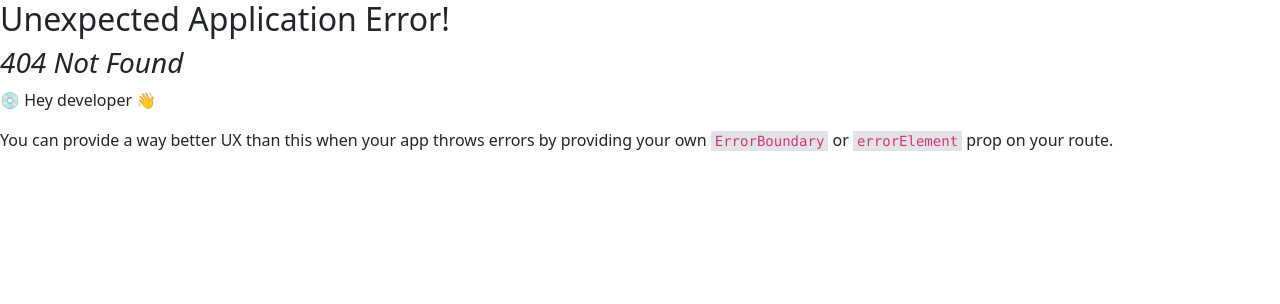
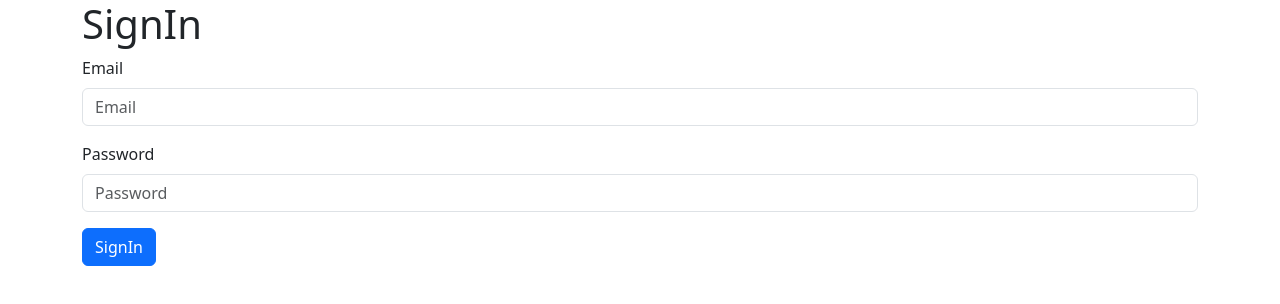
Before and after one commit to Let-sLearnCodingTogether/react-si52-2025-2026-Dherenn, a React (Vite) app: page /signIn in a window 1280 px wide. Before the commit this address had no page. Shown: the top 304 px of the page. Built offline with nearby package versions, Linux system fonts and the light colour scheme.

Commit message:
Entah Day Berapa Belajar React

```diff
--- /dev/null
+++ b/src/pages/movies/auth/signin/SignIn.tsx
@@ -0,0 +1,66 @@
+import { useState, type ChangeEvent, type FormEvent } from "react"
+import { Button, Form } from "react-bootstrap"
+import ApiClient from "../../../../utils/ApiClient"
+
+interface SignInForm{
+    email : string,
+    password: string
+}
+
+function SignIn(){
+    const [form, setForm] = useState<SignInForm>({
+            email: "",
+            password: ""
+        })
+
+    const onHandleChange = (event : ChangeEvent<HTMLInputElement>) => {
+            const {name, value} = event.target
+
+            setForm({
+                ...form,
+                [name] : value
+            })
+        }
+    const onSubmit = async (event : FormEvent<HTMLFormElement>) => {
+        event.preventDefault()
+        console.log("Tes")
+
+        try {
+            const response = await ApiClient.post("/signin", form)
+            console.log(response);
+        } catch (error) {
+            console.log(error);
+        }
+    }
+
+    return <div className="container mx-auto">
+        <h1>SignIn</h1>
+        <Form onSubmit={onSubmit}>
+            <Form.Group className="mb-3" controlId="formEmail">
+                <Form.Label>Email</Form.Label>
+                <Form.Control
+                value={form.email}
+                    onChange={onHandleChange}
+                    name="email"
+                    type="text"
+                    placeholder="Email" />
+            </Form.Group>
+            <Form.Group className="mb-3" controlId="formPassword">
+                <Form.Label>Password</Form.Label>
+                <Form.Control
+                    value={form.password}
+                    onChange={onHandleChange}
+                    name="password"
+                    type="password"
+                    placeholder="Password" />
+            </Form.Group>
+            <Button type="submit" variant="primary">SignIn</Button>
+            </Form>
+
+
+
+
+        </div>
+}
+
+export default SignIn
--- a/src/pages/movies/auth/signup/SignUp.tsx
+++ b/src/pages/movies/auth/signup/SignUp.tsx
@@ -1,8 +1,9 @@
-import { useState, type FormEvent } from "react";
+import { useState, type ChangeEvent, type FormEvent } from "react";
 import { Button, Form } from "react-bootstrap";
 import ApiClient from "../../../../utils/ApiClient";
+import { NavLink } from "react-router";
 
-interface SignUpForm{
+interface SignUpForm {
     username: string,
     email: string,
     password: string
@@ -14,65 +15,62 @@
         email: "",
         password: ""
     })
-const onHandleChange =(event : React.ChangeEvent<HTMLInputElement>) => {
-const {name, value} = event.target;
+
+    const onHandleChange = (event : ChangeEvent<HTMLInputElement>) => {
+        const {name, value} = event.target
+
         setForm({
             ...form,
             [name] : value
         })
     }
 
-const onSubmit = async(event : FormEvent<HTMLFormElement>) => {
+    const onSubmit = async (event : FormEvent<HTMLFormElement>) => {
         event.preventDefault()
+        console.log("Tes")
 
         try {
             const response = await ApiClient.post("/signup", form)
-        console.log(response)
+            console.log(response);
         } catch (error) {
-        console.log(error)
-
+            console.log(error);
         }
     }
 
     return <div className="container mx-auto">
         <h1>Sign Up</h1>
         <Form onSubmit={onSubmit}>
-            <Form.Group className= "mb-3" controlId="formusername">
+            <Form.Group className="mb-3" controlId="formUsername">
                 <Form.Label>Username</Form.Label>
                 <Form.Control
                     value={form.username}
                     onChange={onHandleChange}
                     name="username"
                     type="text"
-                    placeholder="Username"/>
+                    placeholder="Username" />
             </Form.Group>
-                    <Form.Group className= "mb-3" controlId="formemail">
+            <Form.Group className="mb-3" controlId="formEmail">
                 <Form.Label>Email</Form.Label>
                 <Form.Control
                     value={form.email}
                     onChange={onHandleChange}
                     name="email"
-                    type="text"
-                    placeholder="Email"/>
+                    type="email"
+                    placeholder="Email Address" />
             </Form.Group>
-                    <Form.Group className= "mb-3" controlId="formpassword">
+            <Form.Group className="mb-3" controlId="formPassword">
                 <Form.Label>Password</Form.Label>
                 <Form.Control
                     value={form.password}
                     onChange={onHandleChange}
                     name="password"
-                    type="text"
-                    placeholder="Password"/>
+                    type="password"
+                    placeholder="Password" />
             </Form.Group>
-                <Button variant="primary" type="submit">
-                    Sign Up
-                </Button>
+            <Button type="submit" variant="primary">SignUp</Button>
+            <NavLink to = "/signin" className = "btn btn-primary">SignIn</NavLink>
         </Form>
     </div>
-
 }
 
-
-
-
 export default SignUp
--- a/src/routes/router.ts
+++ b/src/routes/router.ts
@@ -13,6 +13,15 @@
           }
         }
       },
+      {
+        path: "signIn",
+        lazy: {
+          Component: async () => {
+            const component = await import ("../pages/movies/auth/signin/SignIn.tsx")
+            return component.default
+          }
+        }
+      }
     ]
   },
   {
```
Lines whose indentation alone changed are shown as unchanged.
